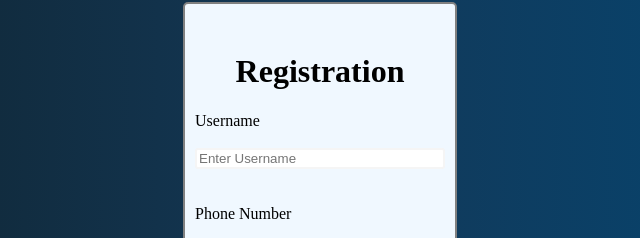
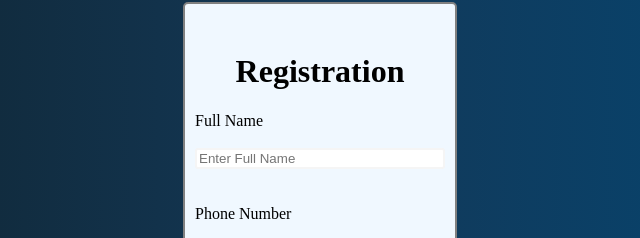
Before and after one commit to mRiyaan/phone-validation-2, a plain HTML site: page index.html in a window 1280 px wide. Shown: the part 246-484 px from the top of the page, 322-962 px from the left. Drawn offline with Linux system fonts and the light colour scheme.

Commit message:
final change

```diff
--- a/index.html
+++ b/index.html
@@ -13,8 +13,8 @@
     <form id='myForm' action="valid.html">
         <h1>Registration</h1>
         <div class="input-control">
-        <label for="username">Username</label><br>
-        <input type="text" id="username" name="username" placeholder="Enter Username"><br>
+        <label for="username">Full Name</label><br>
+        <input type="text" id="username" name="username" placeholder="Enter Full Name"><br>
         <span id="usernameError" class="error"></span><br>
         </div>
 
```
